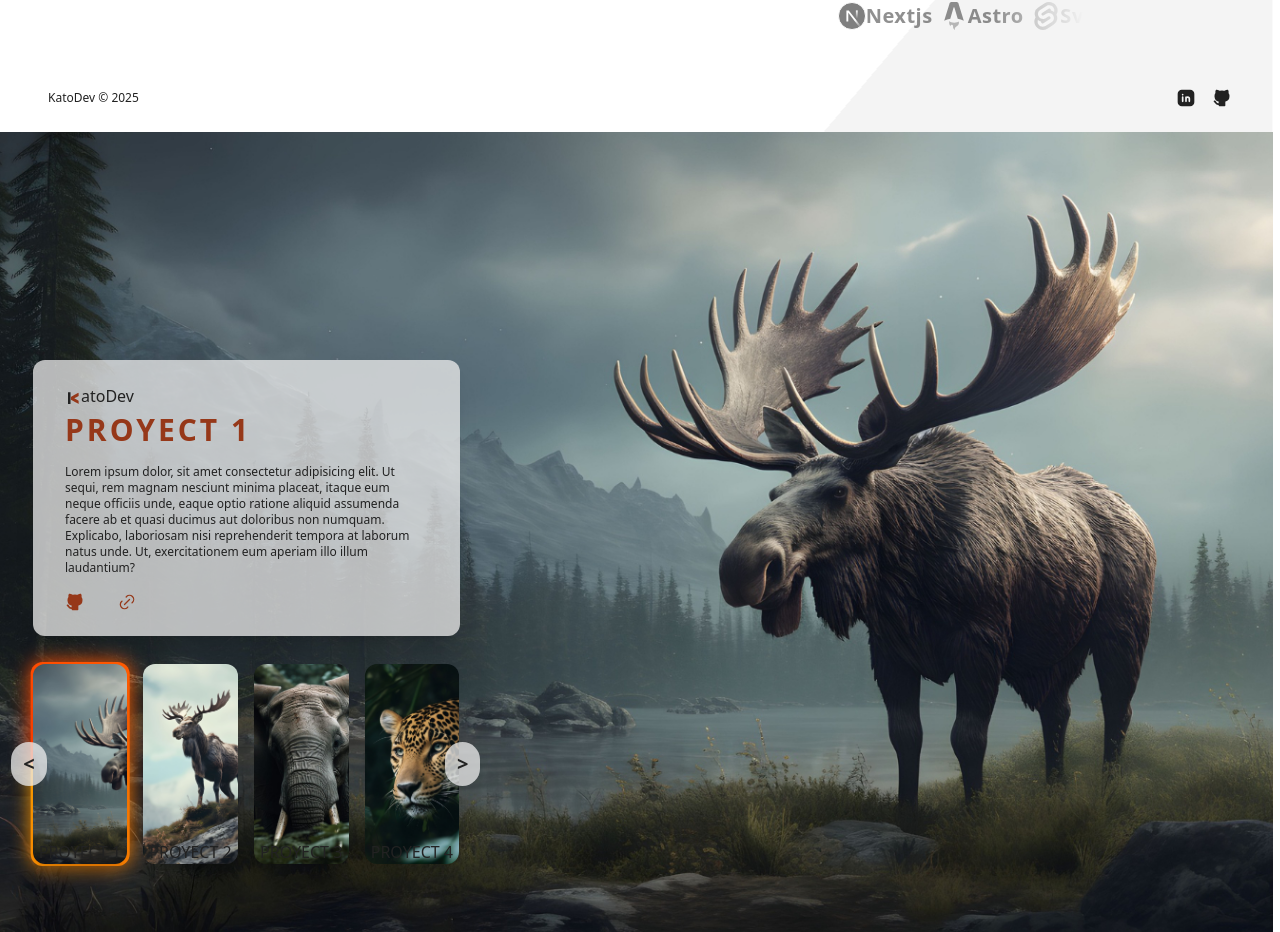
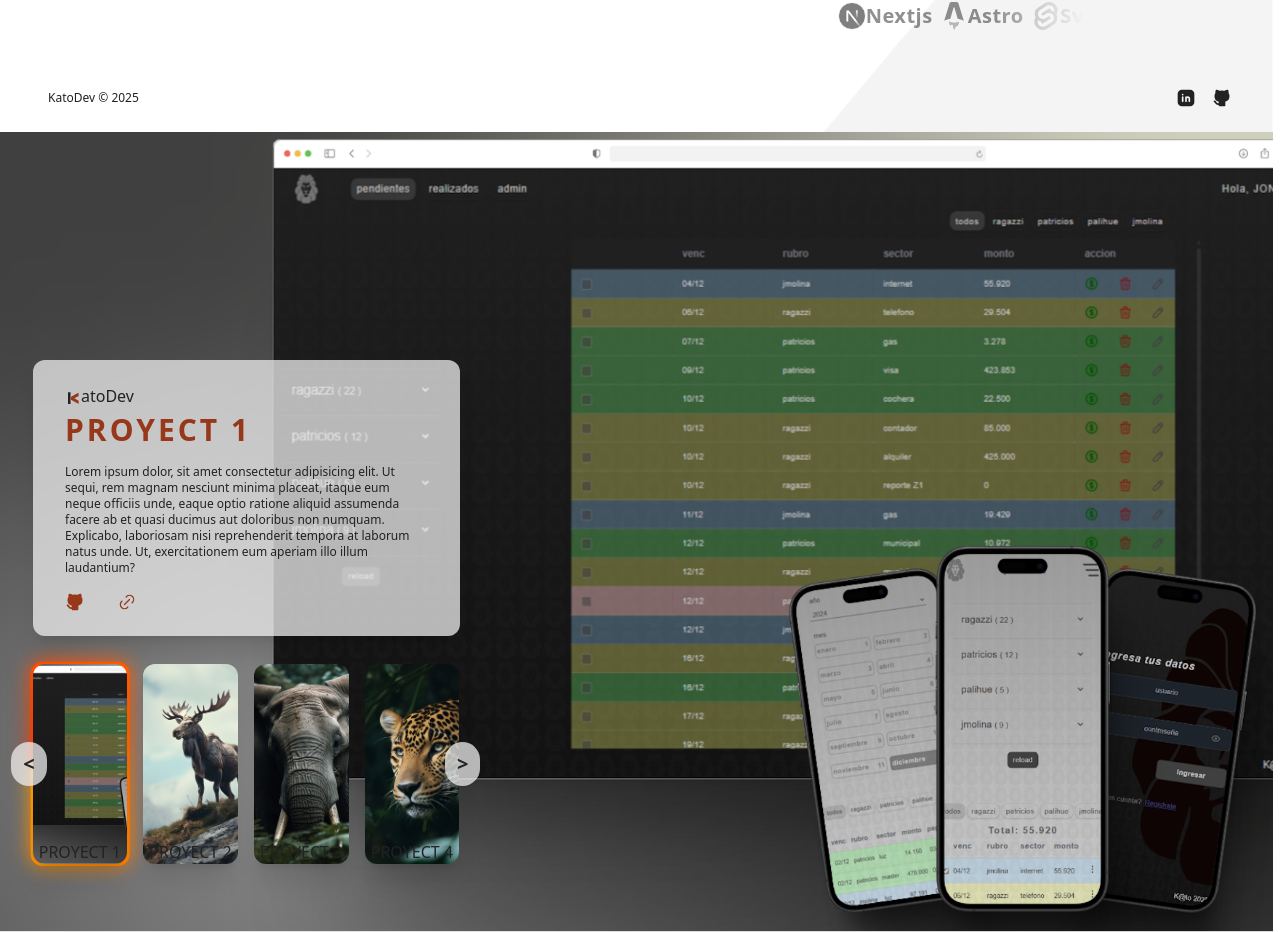
Before and after one commit to jonatanjmissora/portfolio, a Next.js app: page / in a window 1280 px wide. Shown: the part 668-1600 px from the top of the page. Built offline with nearby package versions, Linux system fonts and the light colour scheme.

Commit message:
empezando con las imagenes de los proyectos

```diff
--- a/app/_components/Proyects/Proyects.tsx
+++ b/app/_components/Proyects/Proyects.tsx
@@ -107,7 +107,7 @@ const PROYECTS = [
   {
     id: 1,
     title: "PROYECT 1",
-    img: "/proyects/img1.jpg",
+    img: "/proyects/img5.png",
     description: "Lorem ipsum dolor, sit amet consectetur adipisicing elit. Ut sequi, rem magnam nesciunt minima placeat, itaque eum neque officiis unde, eaque optio ratione aliquid assumenda facere ab et quasi ducimus aut doloribus non numquam. Explicabo, laboriosam nisi reprehenderit tempora at laborum natus unde. Ut, exercitationem eum aperiam illo illum laudantium?",
     github: "sd",
     link: "sd"
@@ -175,13 +175,13 @@ export default function Home() {
 
             <div key={proyect.id} className={`card flex-1 p-6 px-8 rounded-xl shadow-xl bg-[var(--inv-foreground)]/75 text-black ${actualProyect === proyect.id && "actual"}`}>
               <div className="flex flex-col">
-                <KatoDev className="size-4"/>
+                <KatoDev className="size-4" />
                 <div className="text-3xl font-bold tracking-widest text-[var(--color-primary)]">{proyect.title}</div>
               </div>
               <div className="text-xs py-4 text-[var(--foreground)]">{proyect.description}</div>
               <div className="flex gap-8 ml-auto">
-                {proyect.github && <a href={proyect.github}><GithubSVG className='text-[var(--color-primary)] hover:text-[var(--color-primary-hover)] size-6 sm:size-5 2xl:size-6'/></a>}
-                {proyect.link && <a href={proyect.link}><LinkSVG className='text-[var(--color-primary)] hover:text-[var(--color-primary-hover)] size-6 sm:size-5 2xl:size-6'/></a>}
+                {proyect.github && <a href={proyect.github}><GithubSVG className='text-[var(--color-primary)] hover:text-[var(--color-primary-hover)] size-6 sm:size-5 2xl:size-6' /></a>}
+                {proyect.link && <a href={proyect.link}><LinkSVG className='text-[var(--color-primary)] hover:text-[var(--color-primary-hover)] size-6 sm:size-5 2xl:size-6' /></a>}
               </div>
             </div>
           )
```
Also changed, not shown: public/proyects/img5.png (added).
